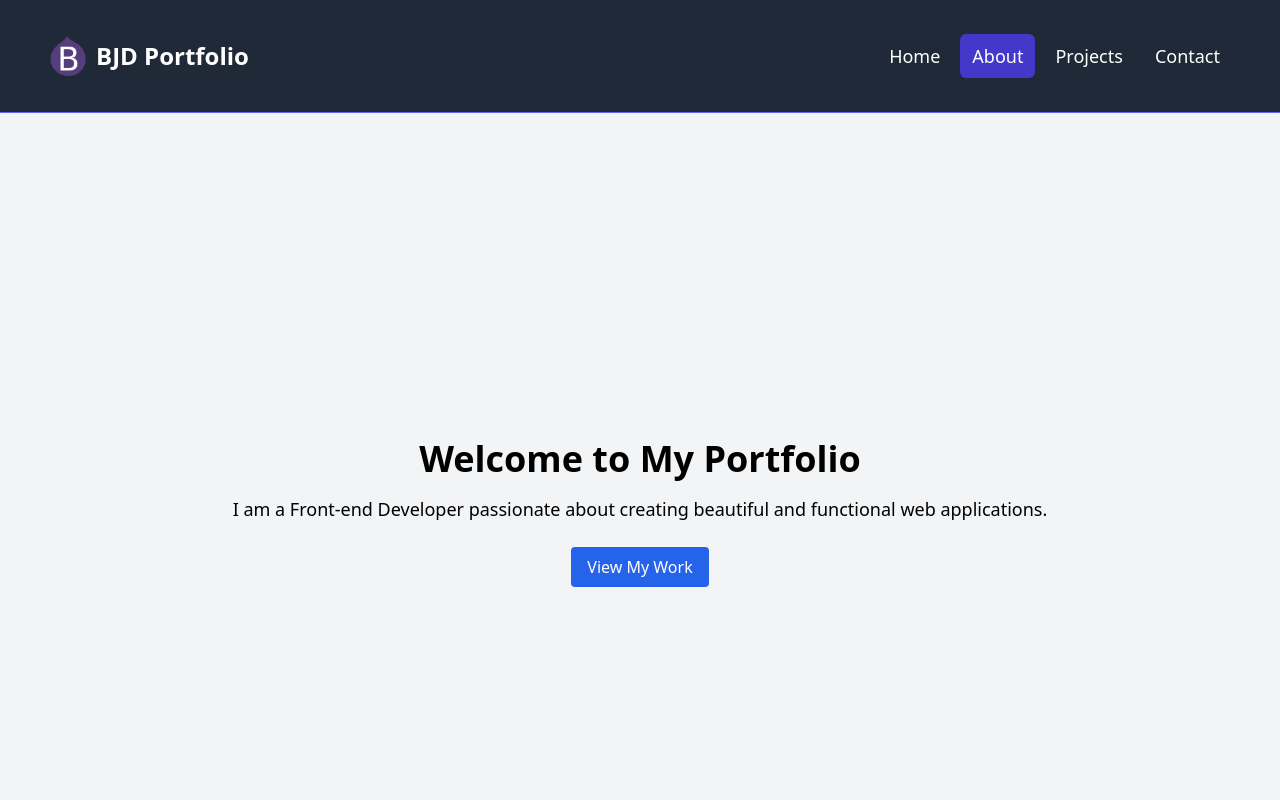
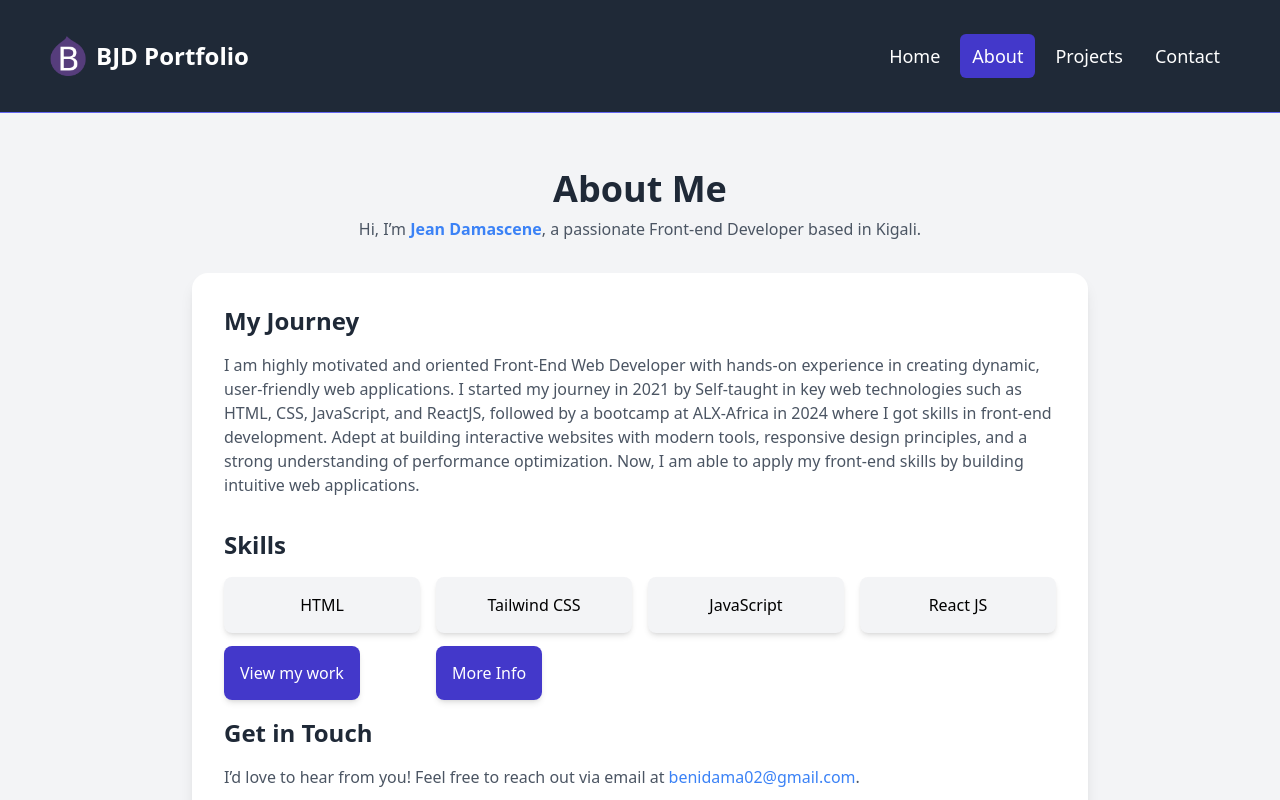
Before and after one commit to benidama/BJD-portfolio, a React (Vite) app: page /about in a window 1280 px wide. Shown: the top 800 px of the page. Built offline with nearby package versions, Linux system fonts and the light colour scheme.

Commit message:
Adding changes in projects page

```diff
--- a/src/components/ContactForm.jsx
+++ b/src/components/ContactForm.jsx
@@ -3,14 +3,14 @@ import React from "react";
 function ContactForm() {
   return (
     <section>
-      <div class="max-w-4xl mx-auto text-center">
-        <h2 class="text-3xl font-bold">Get in Touch</h2>
-        <p class="mt-4 text-lg">
+      <div className="max-w-4xl mx-auto text-center">
+        <h2 className="text-3xl font-bold">Get in Touch</h2>
+        <p className="mt-4 text-lg">
           Feel free to reach out to discuss projects or collaborations.
         </p>
         <a
           href="mailto:benidama02@gmail.com"
-          class="mt-6 inline-block bg-white text-blue-500 px-6 py-3 rounded-full font-semibold hover:bg-gray-100"
+          className="mt-6 inline-block bg-white text-blue-500 px-6 py-3 rounded-full font-semibold hover:bg-gray-100"
         >
           Contact Me
         </a>
--- a/src/components/Hero.jsx
+++ b/src/components/Hero.jsx
@@ -1,7 +1,7 @@
 import profile from "../images/me.jpg";
 import { useState } from "react";
 
-const Hero = ({ title = "Hi, I'm Jean Damascene" }) => {
+const Hero = ({ title = "Hi, Welcome to My Portfolio" }) => {
   let paragraph =
     "I'am Jean Damascene BENIMANA, a passionate Front-End Developer with a knack for crafting visually appealing, user-friendly, and responsive web applications. With expertise in HTML, CSS (Tailwind CSS), JavaScript, and React.js, I bring ideas to life through clean, efficient code and intuitive designs. Whether it's building interactive interfaces or solving complex UI challenges, I’m committed to delivering seamless user experiences.";
 
@@ -11,34 +11,36 @@ const Hero = ({ title = "Hi, I'm Jean Damascene" }) => {
   }
 
   return (
-    <section className="bg-indigo-700 py-10 mb-4 flex flex-row rounded-3xl">
-      <div className="mx-5 w-[800px]">
+    <section className="bg-indigo-700 py-10 mb-4 flex flex-row md:rounded-3xl">
+      <div className="mx-5 w-[340px] hidden md:block">
         <img
-          className="w-[255px] h-[220px] rounded-3xl"
+          className="min-w-[255px] h-[250px] rounded-3xl hidden md:block"
           src={profile}
           alt="My profile"
         />
-        <p class="text-center text-xl text-white mt-2">Front-end Developer</p>
+        <p className="text-center text-xl text-white mt-2 hidden md:block w-[200x]">
+          Front-end Web Developer
+        </p>
       </div>
       <div className="max-w-7xl mx-5 px-4 sm:px-6 lg:px-8 flex flex-col items-center">
         <div className="text-center">
-          <h1 className="text-4xl font-extrabold text-white sm:text-2xl md:text-4xl">
+          <h1 className="text-4xl font-extrabold text-white sm:text-xl md:text-4xl">
             {title}
           </h1>
 
           <div>
-            <p className="md:text-xl text-white text-left text-sm">
+            <p className="md:text-xl text-white text-left sm:text-sm">
               {paragraph}
             </p>
             <button
               onClick={() => setShowMore((prevState) => !prevState)}
-              className="text-cyan-400 mb-5 hover:text-black text-2xl underline"
+              className="text-cyan-400 mb-5 hover:text-pink-600 text-2xl underline"
             >
               {showMore ? "Less Info" : "More Info"}
             </button>
           </div>
 
-          <p className="text-white text-2xl">
+          <p className="text-white text-2xl sm:xl">
             Please, send us your comment by clicking
             <a
               className="text-cyan-400 hover:text-pink-500 text-xl md:text-2xl pl-2 underline"
--- /dev/null
+++ b/src/components/Info.jsx
@@ -0,0 +1,84 @@
+import React from "react";
+
+const Info = () => {
+  return (
+    <div className="min-h-screen bg-gray-100 flex flex-col items-center p-6">
+      <header className="text-center my-8">
+        <h1 className="text-4xl font-bold text-gray-800">About Me</h1>
+        <p className="text-gray-600 mt-2">
+          Hi, I’m{" "}
+          <span className="text-blue-500 font-semibold">Jean Damascene</span>, a
+          passionate Front-end Developer based in Kigali.
+        </p>
+      </header>
+
+      <main className="max-w-4xl bg-white shadow-lg rounded-2xl p-8">
+        <section className="mb-8">
+          <h2 className="text-2xl font-semibold text-gray-800 mb-4">
+            My Journey
+          </h2>
+          <p className="text-gray-600">
+            I am highly motivated and oriented Front-End Web Developer with
+            hands-on experience in creating dynamic, user-friendly web
+            applications. I started my journey in 2021 by Self-taught in key web
+            technologies such as HTML, CSS, JavaScript, and ReactJS, followed by
+            a bootcamp at ALX-Africa in 2024 where I got skills in front-end
+            development. Adept at building interactive websites with modern
+            tools, responsive design principles, and a strong understanding of
+            performance optimization. Now, I am able to apply my front-end
+            skills by building intuitive web applications.
+          </p>
+        </section>
+
+        <section className="mb-8">
+          <h2 className="text-2xl font-semibold text-gray-800 mb-4">Skills</h2>
+          <div className="grid grid-cols-2 md:grid-cols-4 gap-4">
+            <span className="bg-gray-100 p-4 rounded-lg shadow-md text-center">
+              HTML
+            </span>
+            <span className="bg-gray-100 p-4 rounded-lg shadow-md text-center">
+              Tailwind CSS
+            </span>
+            <span className="bg-gray-100 p-4 rounded-lg shadow-md text-center">
+              JavaScript
+            </span>
+            <span className="bg-gray-100 p-4 rounded-lg shadow-md text-center">
+              React JS
+            </span>
+
+            <a className="mt-3" href="/projects">
+              <span className="bg-indigo-700 p-4 rounded-lg text-white shadow-md text-center">
+                View my work
+              </span>
+            </a>
+
+            <a
+              className="mt-3"
+              href="https://drive.google.com/file/d/1mVcqagHWoSNi_BcePoivGmTYwI4j5EoO/view?usp=sharing"
+              target="_blank"
+            >
+              <span className="bg-indigo-700 p-4 rounded-lg text-white shadow-md text-center">
+                More Info
+              </span>
+            </a>
+          </div>
+        </section>
+
+        <section>
+          <h2 className="text-2xl font-semibold text-gray-800 mb-4">
+            Get in Touch
+          </h2>
+          <p className="text-gray-600">
+            I’d love to hear from you! Feel free to reach out via email at{" "}
+            <a href="mailto:benidama02@gmail.com" className="text-blue-500">
+              benidama02@gmail.com
+            </a>
+            .
+          </p>
+        </section>
+      </main>
+    </div>
+  );
+};
+
+export default Info;
--- a/src/components/ProjectCard.jsx
+++ b/src/components/ProjectCard.jsx
@@ -1,7 +1,78 @@
 import React from "react";
 
-function ProjectCard() {
-  return <div>ProjectCard</div>;
-}
+const projects = [
+  {
+    name: "Portfolio Website",
+    description:
+      "A responsive personal portfolio built with React and Tailwind CSS.",
+    image:
+      "https://imagekit.io/blog/content/images/2019/12/image-optimization.jpg", // Replace with your project screenshot
+    liveLink: "https://ui-big-project.vercel.app/",
+    githubLink: "https://github.com/benidama/portfolio",
+  },
+  {
+    name: "E-Commerce App",
+    description: "A modern e-commerce platform with a user-friendly interface.",
+    image: "https://via.placeholder.com/400x300",
+    liveLink: "https://ecommerce-example.com",
+    githubLink: "https://github.com/benidama/ecommerce",
+  },
+  {
+    name: "Weather App",
+    description: "A weather forecasting app using OpenWeather API.",
+    image: "https://via.placeholder.com/400x300",
+    liveLink: "https://weather-example.com",
+    githubLink: "https://github.com/benidama/weather-app",
+  },
+];
+
+const ProjectCard = () => {
+  return (
+    <div className="min-h-screen bg-gray-100 p-6">
+      <header className="text-center my-8">
+        <p className="text-gray-600 mt-2">
+          Here are some of the projects I've worked on.
+        </p>
+      </header>
+
+      <main className="max-w-6xl mx-auto grid grid-cols-1 md:grid-cols-2 lg:grid-cols-3 gap-6">
+        {projects.map((project, index) => (
+          <div
+            key={index}
+            className="bg-white shadow-lg rounded-lg overflow-hidden hover:shadow-xl transition-shadow duration-300"
+          >
+            <img
+              src={project.image}
+              alt={project.name}
+              className="w-full h-48 object-cover"
+            />
+            <div className="p-4">
+              <h3 className="text-xl font-semibold text-gray-800">
+                {project.name}
+              </h3>
+              <p className="text-gray-600 mt-2">{project.description}</p>
+              <div className="mt-4 flex justify-between">
+                <a
+                  href={project.liveLink}
+                  target="_blank"
+                  className="text-blue-500 hover:underline"
+                >
+                  Live Demo
+                </a>
+                <a
+                  href={project.githubLink}
+                  target="_blank"
+                  className="text-gray-600 hover:text-gray-800"
+                >
+                  GitHub
+                </a>
+              </div>
+            </div>
+          </div>
+        ))}
+      </main>
+    </div>
+  );
+};
 
 export default ProjectCard;
--- a/src/pages/About.jsx
+++ b/src/pages/About.jsx
@@ -1,13 +1,8 @@
+import Info from "../components/Info";
+
 const About = () => (
   <section className="min-h-screen bg-gray-100 flex flex-col justify-center items-center">
-    <h1 className="text-4xl font-bold">Welcome to My Portfolio</h1>
-    <p className="mt-4 text-lg">
-      I am a Front-end Developer passionate about creating beautiful and
-      functional web applications.
-    </p>
-    <button className="mt-6 px-4 py-2 bg-blue-600 text-white rounded hover:bg-blue-500">
-      <a href="/projects">View My Work</a>
-    </button>
+    <Info />
   </section>
 );
 
--- a/src/pages/Projects.jsx
+++ b/src/pages/Projects.jsx
@@ -2,15 +2,9 @@ import ProjectCard from "../components/ProjectCard";
 
 const Projects = () => (
   <section className="min-h-screen bg-gray-100 flex flex-col justify-center items-center">
-    <h1 className="text-4xl font-bold">Welcome to My Portfolio</h1>
-    <p className="mt-4 text-lg">
-      I am a Front-end Developer passionate about creating beautiful and
-      functional web applications.
-    </p>
+    <h1 className="text-4xl font-bold">Welcome to My Projects</h1>
+
     <ProjectCard />
-    <button className="mt-6 px-4 py-2 bg-blue-600 text-white rounded hover:bg-blue-500">
-      <a href="/projects">View My Work</a>
-    </button>
   </section>
 );
 export default Projects;
```
